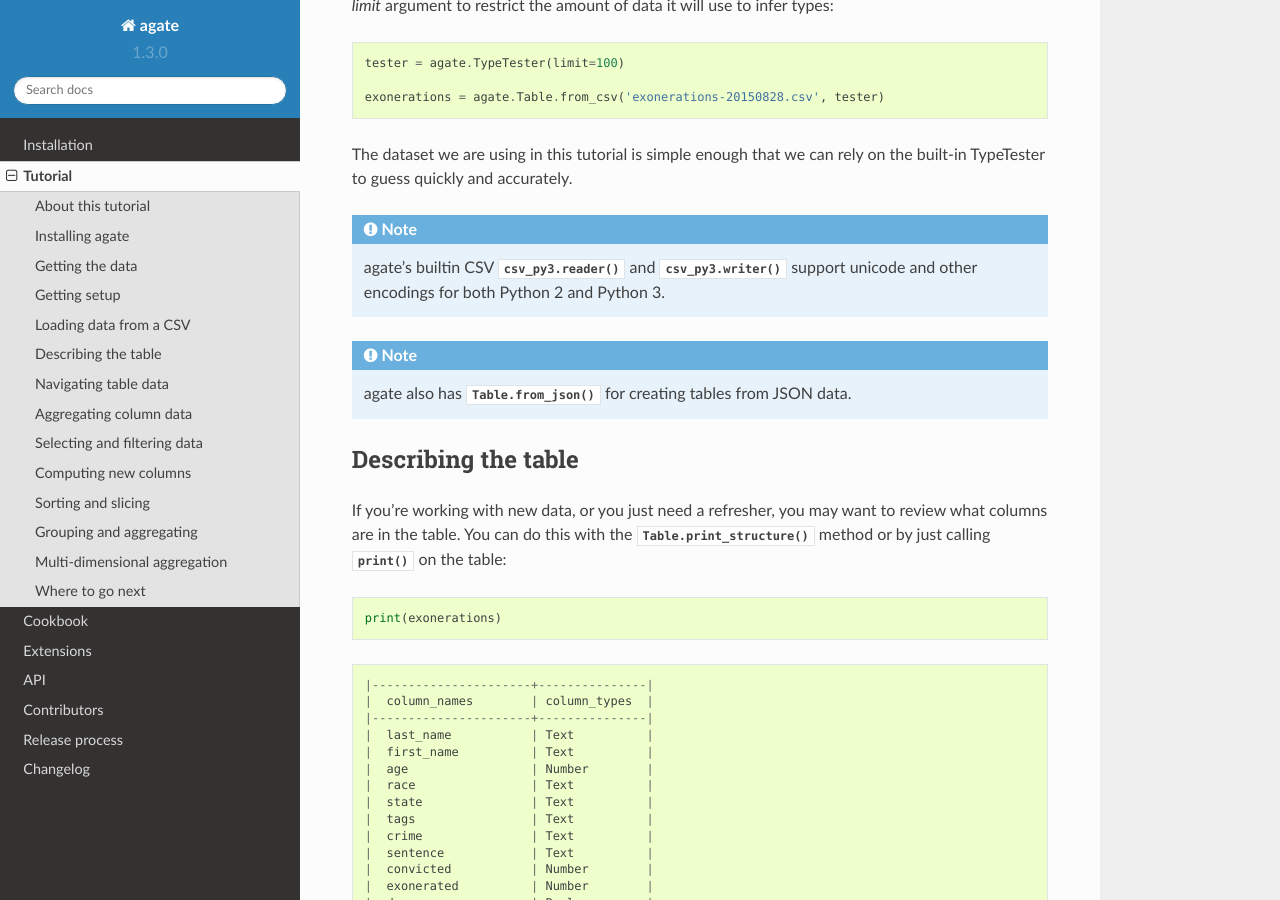
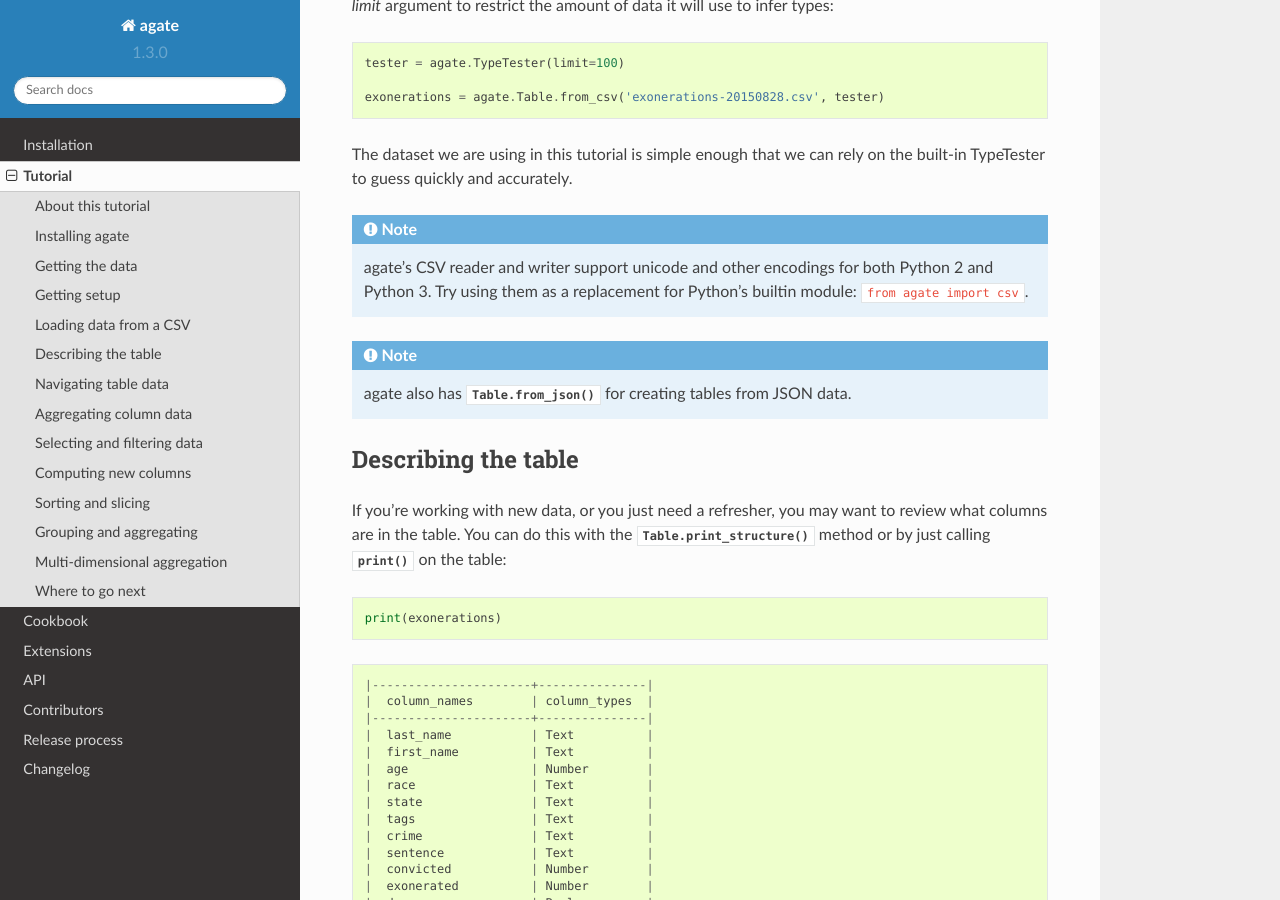
Before and after one commit to wireservice/agate, a Sphinx documentation site: the page built from docs/tutorial.rst, in a window 1280 px wide and 900 px high, scrolled down 1898 px. Built offline with Sphinx 7.4.7 and the Read the Docs theme 2.0.0, drawn with Linux system fonts in a browser that asks for light colours; pages that are not in the unit, such as notebooks, are missing from menus.

Commit message:
Update reference to CSV module in tutorial.

```diff
--- a/docs/tutorial.rst
+++ b/docs/tutorial.rst
@@ -80,7 +80,7 @@ The dataset we are using in this tutorial is simple enough that we can rely on t
 
 .. note::
 
-    agate's builtin CSV :func:`.csv_py3.reader` and :func:`.csv_py3.writer` support unicode and other encodings for both Python 2 and Python 3.
+    agate's CSV reader and writer support unicode and other encodings for both Python 2 and Python 3. Try using them as a replacement for Python's builtin module: :code:`from agate import csv`.
 
 .. note::
 
```
